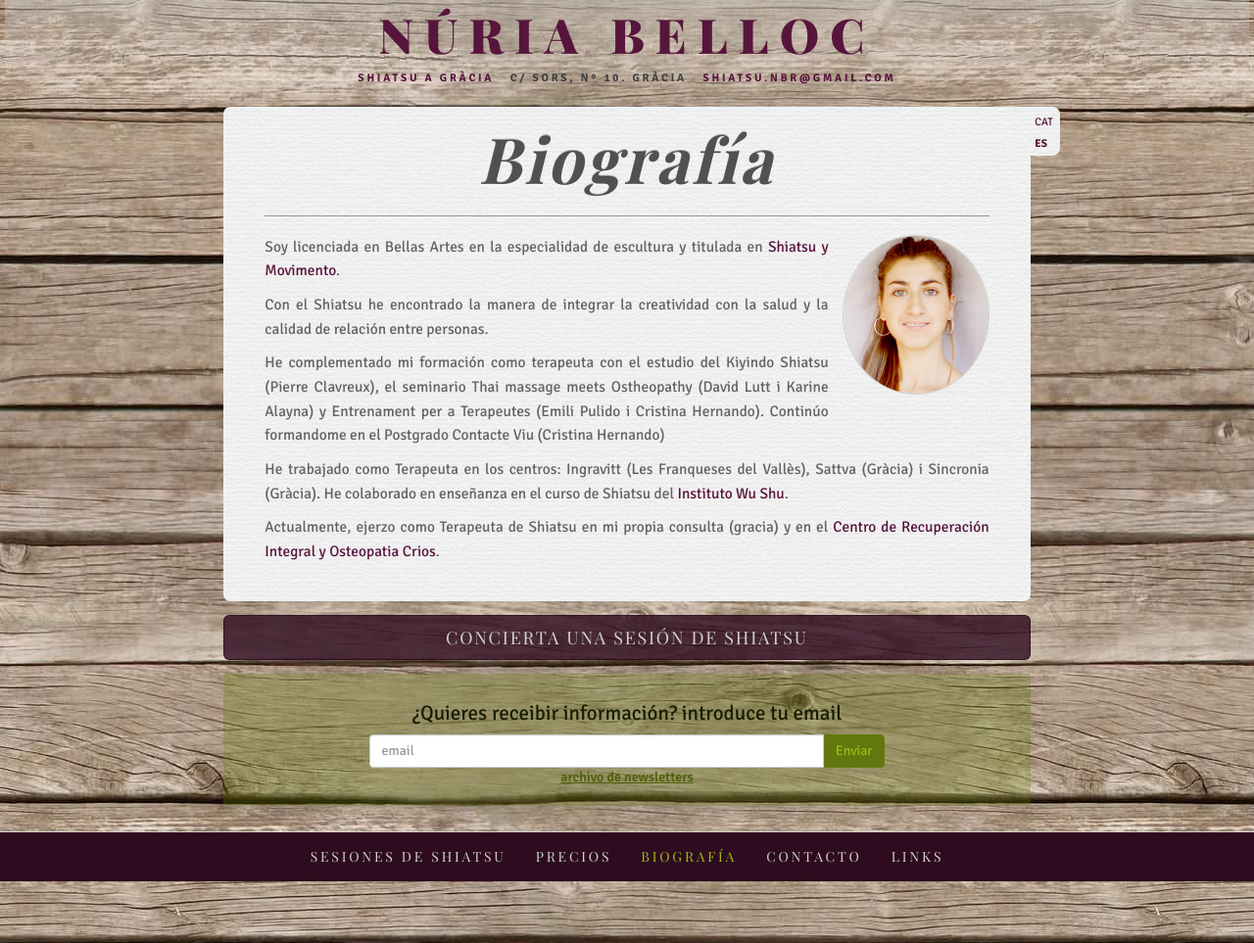
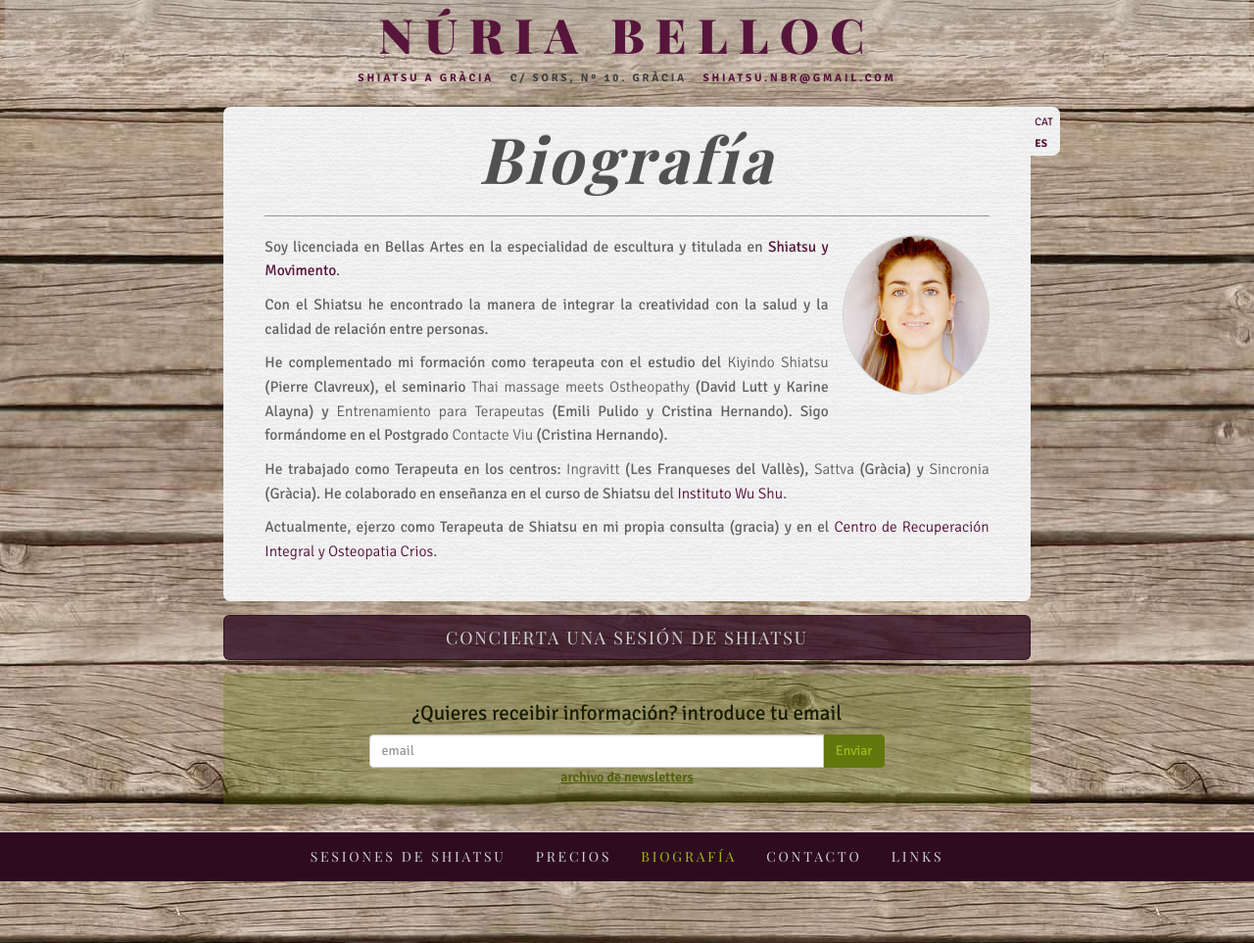
Before and after one commit to agustibr/shiatsu.nuriabelloc.com, a Jekyll site: the page built from es/3-bio.md, in a window 1280 px wide. Shown: the whole page at 98% size. Built offline with Jekyll 4.4.1, drawn with Linux system fonts in a browser that asks for light colours; some web fonts are replaced.

Commit message:
updated bio (es)

```diff
--- a/es/3-bio.md
+++ b/es/3-bio.md
@@ -12,11 +12,11 @@
 
 Con el Shiatsu he encontrado la manera de integrar la creatividad con la salud y la calidad de relación entre personas.
 
-He complementado mi formación como terapeuta con el estudio del Kiyindo Shiatsu (Pierre Clavreux), el seminario Thai massage meets Ostheopathy (David Lutt i Karine Alayna) y Entrenament per a Terapeutes (Emili Pulido i Cristina Hernando). Continúo formandome en el Postgrado Contacte Viu (Cristina Hernando)
+He complementado mi formación como terapeuta con el estudio del _Kiyindo Shiatsu_ (Pierre Clavreux), el seminario _Thai massage meets Ostheopathy_ (David Lutt y Karine Alayna) y _Entrenamiento para Terapeutas_ (Emili Pulido y Cristina Hernando). Sigo formándome en el Postgrado _Contacte Viu_ (Cristina Hernando).
 
-He trabajado como Terapeuta en los centros: Ingravitt (Les Franqueses del Vallès), Sattva (Gràcia) i Sincronia (Gràcia). He colaborado en enseñanza en el curso de Shiatsu del [Instituto Wu Shu][wushu].
+He trabajado como Terapeuta en los centros: _Ingravitt_ (Les Franqueses del Vallès), _Sattva_ (Gràcia) y _Sincronia_ (Gràcia). He colaborado en enseñanza en el curso de Shiatsu del _[Instituto Wu Shu][wushu]_.
 
-Actualmente, ejerzo como Terapeuta de Shiatsu en mi propia consulta (gracia) y en el [Centro de Recuperación Integral y Osteopatia Crios][crios].
+Actualmente, ejerzo como Terapeuta de Shiatsu en mi propia consulta (gracia) y en el _[Centro de Recuperación Integral y Osteopatia Crios][crios]_.
 
 [crios]: http://www.criosgracia.com
 [wushu]: http://www.institutodewushu.com
```
